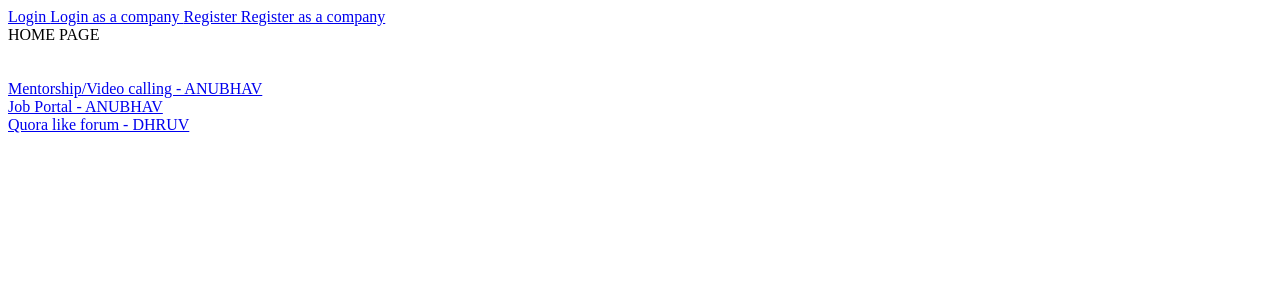
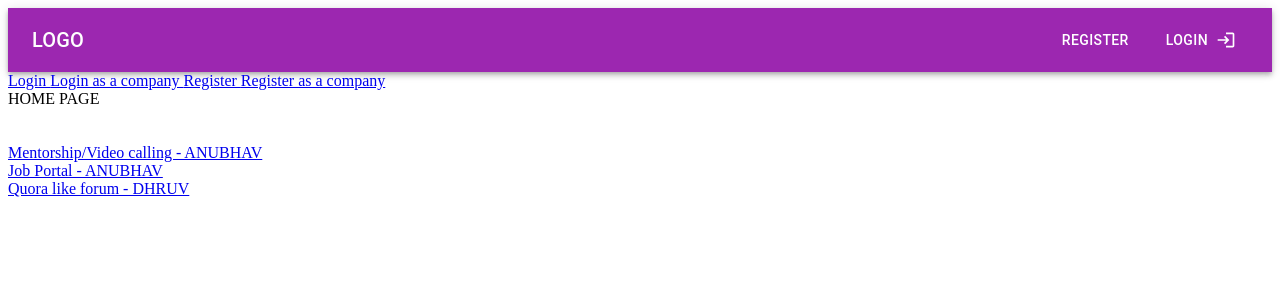
Before and after one commit to anubhav06/hackViolet22, a React (Create React App) app in the folder frontend/: page / in a window 1280 px wide. Shown: the top 300 px of the page. Built offline with nearby package versions, Linux system fonts and the light colour scheme; the HTML template or start-up script is replaced by a standard one.

Commit message:
modify app.js

```diff
--- a/frontend/src/App.js
+++ b/frontend/src/App.js
@@ -18,13 +18,15 @@ import MentorshipPortal from './pages/MentorshipPortal';
 import MentorRoute from './utils/MentorRoute';
 import MentorViewPortal from './pages/MentorViewPortal';
 import Forum from './pages/Forum';
+import Navbar from './components/Navbar/Navbar';
 
 function App() {
   return (
-    <div className="App">
+    <div>
       <Router>
         <AuthProvider>
           <CompanyAuthProvider>
+            <Navbar />
             <Route component={LoginPage} path="/login" />
             <Route component={LoginCompanyPage} path="/login-company" />
             <Route component={RegisterPage} path="/register" />
```
